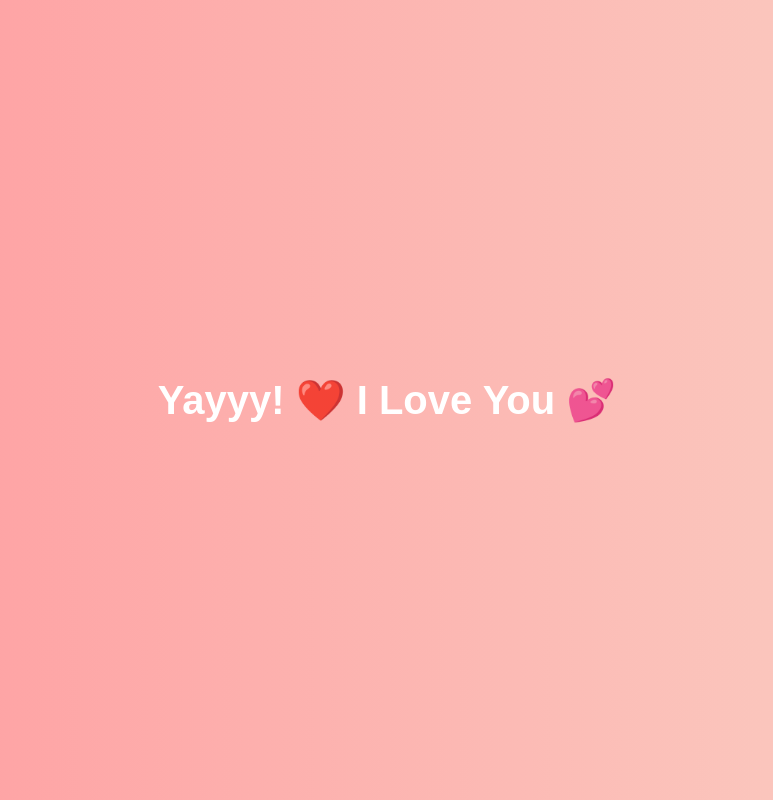
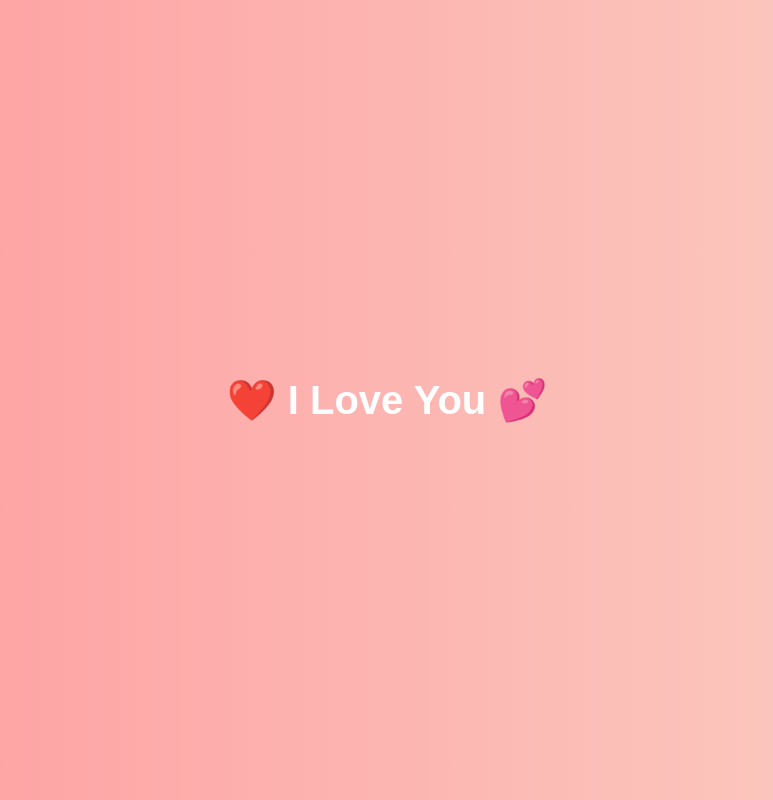
Before and after one commit to LakshmiVanitha/valentine, a plain HTML site: page index.html in a window 1280 px wide. Both pictures are taken after a click on the button "Yes 💖". Shown: the whole page, without its empty margins (253-1026 px from the left). Drawn offline with Linux system fonts and the light colour scheme.

Commit message:
Update index.html

```diff
--- a/index.html
+++ b/index.html
@@ -46,11 +46,12 @@
   <h1>Will You Be My Valentine? ❤️</h1>
 
   <button id="yesBtn" onclick="yesClick()">Yes 💖</button>
+
   <button id="noBtn" onmouseover="moveNo()">No 😢</button>
 
   <script>
     function yesClick() {
-      document.body.innerHTML = "<h1>Yayyy! ❤️ I Love You 💕</h1>";
+      document.body.innerHTML = "<h1>❤️ I Love You 💕</h1>";
     }
 
     function moveNo() {
```
